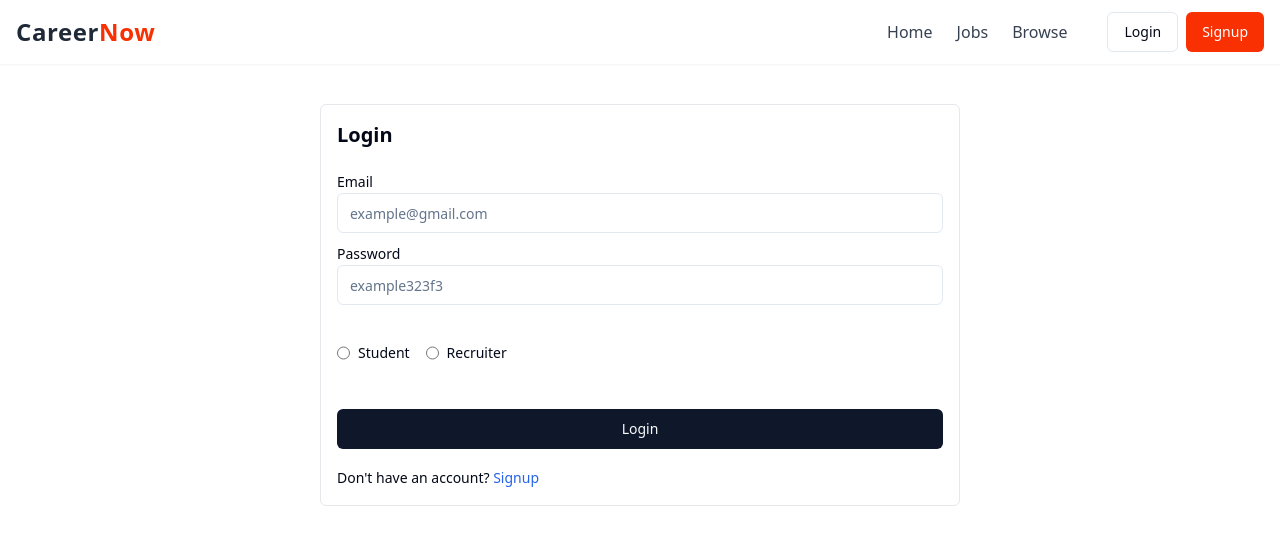
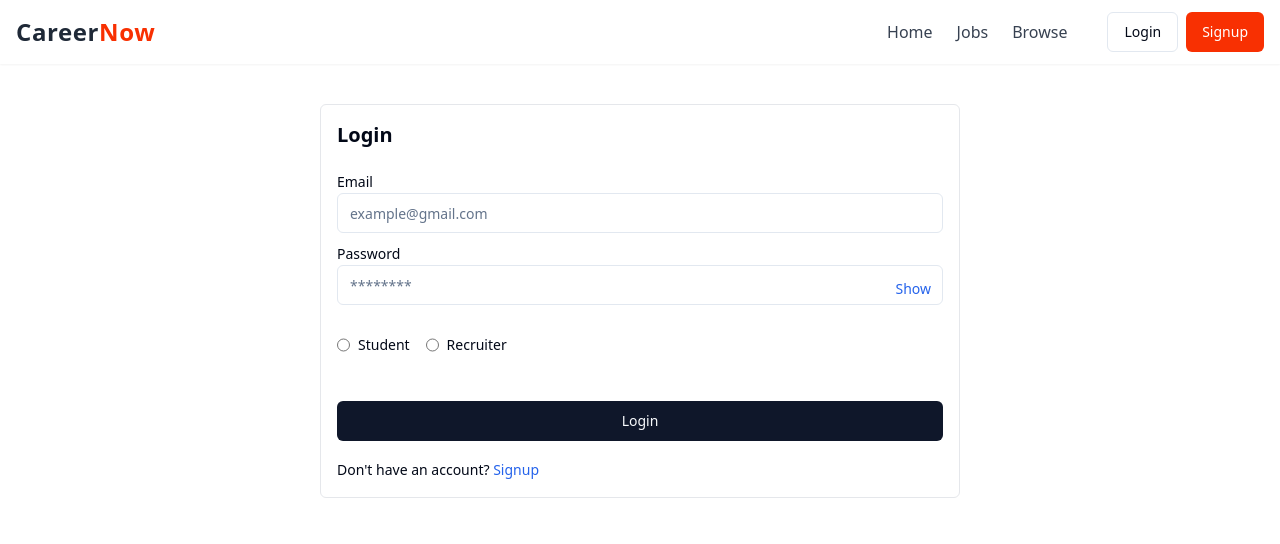
Before and after one commit to alokgusain06/CareerNow, a React (Vite) app in the folder frontend/: page /login in a window 1280 px wide. Shown: the top 544 px of the page. Built offline with nearby package versions, Linux system fonts and the light colour scheme.

Commit message:
Update Login.jsx

```diff
--- a/frontend/src/components/auth/Login.jsx
+++ b/frontend/src/components/auth/Login.jsx
@@ -1,16 +1,15 @@
-import React, { useEffect, useState } from 'react'
-import Navbar from '../shared/Navbar'
-import { Label } from '../ui/label'
-import { Input } from '../ui/input'
-import { RadioGroup } from '../ui/radio-group'
-import { Button } from '../ui/button'
-import { Link, useNavigate } from 'react-router-dom'
-import axios from 'axios'
-import { USER_API_END_POINT } from '@/utils/constant'
-import { toast } from 'sonner'
-import { useDispatch, useSelector } from 'react-redux'
-import { setLoading, setUser } from '@/redux/authSlice'
-import { Loader2 } from 'lucide-react'
+import React, { useEffect, useState } from 'react';
+import Navbar from '../shared/Navbar';
+import { Label } from '../ui/label';
+import { Input } from '../ui/input';
+import { RadioGroup } from '../ui/radio-group';
+import { Button } from '../ui/button';
+import { Link, useNavigate } from 'react-router-dom';
+import axios from 'axios';
+import { toast } from 'sonner';
+import { useDispatch, useSelector } from 'react-redux';
+import { setLoading, setUser } from '@/redux/authSlice';
+import { Loader2 } from 'lucide-react';
 
 const Login = () => {
   const [input, setInput] = useState({
@@ -18,24 +17,33 @@ const Login = () => {
     password: "",
     role: "",
   });
-    const { loading,user } = useSelector(store => store.auth);
+
+  const [showPassword, setShowPassword] = useState(false);
+
+  const { loading, user } = useSelector(store => store.auth);
   const navigate = useNavigate();
   const dispatch = useDispatch();
 
   const changeEventHandler = (e) => {
     setInput({ ...input, [e.target.name]: e.target.value });
-    }
+  };
+
+  const togglePasswordVisibility = () => {
+    setShowPassword((prev) => !prev);
+  };
 
   const submitHandler = async (e) => {
     e.preventDefault();
     try {
       dispatch(setLoading(true));
-            const res = await axios.post("https://careenow-1.onrender.com/api/v1/user/login", input, {
-                headers: {
-                    "Content-Type": "application/json"
-                },
+      const res = await axios.post(
+        "https://careenow-1.onrender.com/api/v1/user/login",
+        input,
+        {
+          headers: { "Content-Type": "application/json" },
           withCredentials: true,
-            });
+        }
+      );
       if (res.data.success) {
         dispatch(setUser(res.data.user));
         navigate("/");
@@ -43,23 +51,27 @@ const Login = () => {
       }
     } catch (error) {
       console.log(error);
-            toast.error(error.response.data.message);
+      toast.error(error?.response?.data?.message || "Login failed");
     } finally {
       dispatch(setLoading(false));
     }
-    }
-    useEffect(()=>{
-        if(user){
+  };
+
+  useEffect(() => {
+    if (user) {
       navigate("/");
     }
-    },[])
+  }, [user, navigate]);
+
   return (
     <div>
       <Navbar />
-            <div className='flex items-center justify-center max-w-7xl mx-auto'>
-                <form onSubmit={submitHandler} className='w-1/2 border border-gray-200 rounded-md p-4 my-10'>
-                    <h1 className='font-bold text-xl mb-5'>Login</h1>
-                    <div className='my-2'>
+      <div className="flex items-center justify-center max-w-7xl mx-auto">
+        <form onSubmit={submitHandler} className="w-1/2 border border-gray-200 rounded-md p-4 my-10 relative">
+          <h1 className="font-bold text-xl mb-5">Login</h1>
+
+          {/* Email */}
+          <div className="my-2">
             <Label>Email</Label>
             <Input
               type="email"
@@ -67,20 +79,31 @@ const Login = () => {
               name="email"
               onChange={changeEventHandler}
               placeholder="example@gmail.com"
+              required
             />
           </div>
 
-                    <div className='my-2'>
+          {/* Password */}
+          <div className="my-2 relative">
             <Label>Password</Label>
             <Input
-                            type="password"
+              type={showPassword ? 'text' : 'password'}
               value={input.password}
               name="password"
               onChange={changeEventHandler}
-                            placeholder="example323f3"
+              placeholder="********"
+              required
             />
+            <button
+              type="button"
+              onClick={togglePasswordVisibility}
+              className="absolute right-3 top-[38px] text-sm text-blue-600"
+            >
+              {showPassword ? 'Hide' : 'Show'}
+            </button>
           </div>
-                    <div className='flex items-center justify-between'>
+
+          {/* Role Selection */}
           <RadioGroup className="flex items-center gap-4 my-5">
             <div className="flex items-center space-x-2">
               <Input
@@ -89,9 +112,9 @@ const Login = () => {
                 value="student"
                 checked={input.role === 'student'}
                 onChange={changeEventHandler}
-                                    className="cursor-pointer"
+                required
               />
-                                <Label htmlFor="r1">Student</Label>
+              <Label>Student</Label>
             </div>
             <div className="flex items-center space-x-2">
               <Input
@@ -100,20 +123,28 @@ const Login = () => {
                 value="recruiter"
                 checked={input.role === 'recruiter'}
                 onChange={changeEventHandler}
-                                    className="cursor-pointer"
               />
-                                <Label htmlFor="r2">Recruiter</Label>
+              <Label>Recruiter</Label>
             </div>
           </RadioGroup>
-                    </div>
-                    {
-                        loading ? <Button className="w-full my-4"> <Loader2 className='mr-2 h-4 w-4 animate-spin' /> Please wait </Button> : <Button type="submit" className="w-full my-4">Login</Button>
-                    }
-                    <span className='text-sm'>Don't have an account? <Link to="/signup" className='text-blue-600'>Signup</Link></span>
+
+          {/* Submit */}
+          {loading ? (
+            <Button className="w-full my-4" disabled>
+              <Loader2 className="mr-2 h-4 w-4 animate-spin" /> Please wait
+            </Button>
+          ) : (
+            <Button type="submit" className="w-full my-4">Login</Button>
+          )}
+
+          {/* Link */}
+          <span className="text-sm">
+            Don't have an account? <Link to="/signup" className="text-blue-600">Signup</Link>
+          </span>
         </form>
       </div>
     </div>
-    )
-}
+  );
+};
 
-export default Login
+export default Login;
```
Lines whose indentation alone changed are shown as unchanged.
